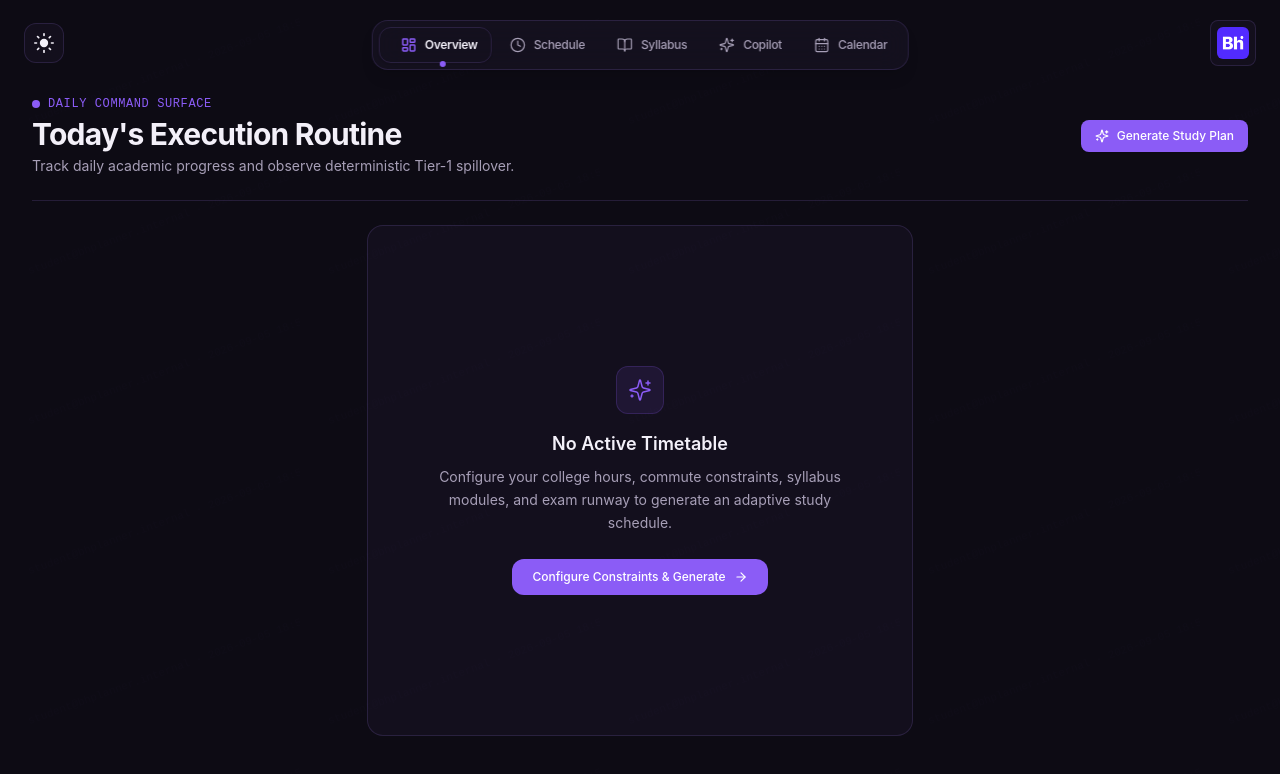
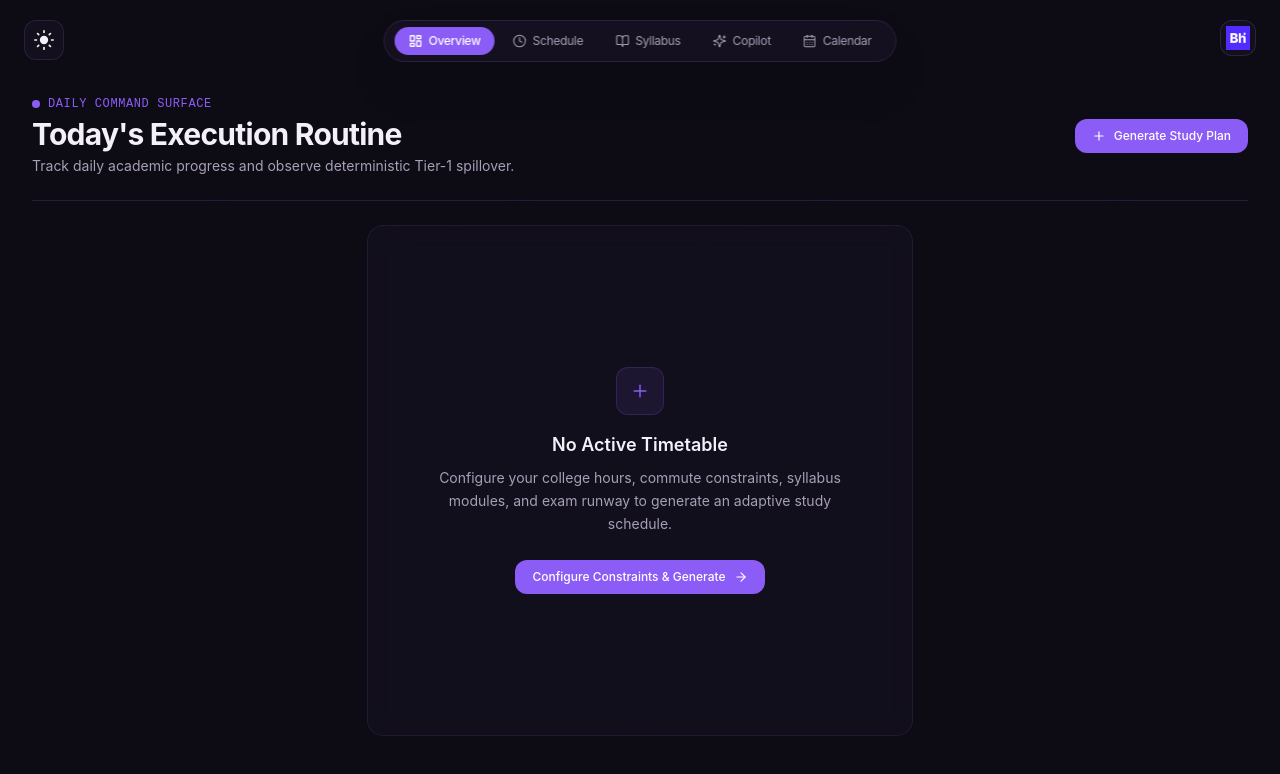
Before and after one commit to rehan-1002/BH_PLANNER, a Next.js app: page /dashboard/overview in a window 1280 px wide. Shown: the top 774 px of the page. Built offline with nearby package versions, Linux system fonts and the light colour scheme.

Commit message:
refactor: design system alignment, kinetic sliding pill, and header anchors

```diff
--- a/app/auth/page.tsx
+++ b/app/auth/page.tsx
@@ -1,4 +1,5 @@
-import { BhLogo } from "@/components/ui/bh-logo";
+import Link from "next/link";
+import { ThemeToggle } from "@/components/theme-toggle";
 import { AuthSwitch } from "@/components/ui/auth-switch";
 
 export const metadata = {
@@ -9,9 +10,35 @@ export const metadata = {
 export default function AuthPage() {
   return (
     <div className="relative w-full min-h-screen flex flex-col items-center justify-center px-6 py-20 overflow-hidden">
+      {/* Top-Left: Theme Toggle */}
+      <div className="fixed top-5 left-6 z-50">
+        <ThemeToggle />
+      </div>
+
+      {/* Top-Right: Refined Frosted Logo Badge */}
+      <div className="fixed top-5 right-6 z-50">
+        <Link
+          aria-label="BH Planner Home"
+          className="flex items-center justify-center size-9 rounded-xl border border-[rgba(147,112,219,0.2)] bg-[rgba(26,21,38,0.55)] backdrop-blur-md overflow-hidden hover:border-[#8b5cf6] transition-colors"
+          href="/"
+        >
+          <img
+            src="/BH LOGO.webp"
+            alt="BH Logo"
+            className="size-6 object-contain"
+          />
+        </Link>
+      </div>
+
       {/* Brand Header */}
       <div className="flex flex-col items-center mb-8 space-y-3">
-        <BhLogo size="md" withBadge={true} linkTo="/" />
+        <div className="flex items-center justify-center size-12 rounded-2xl border border-[rgba(147,112,219,0.25)] bg-[rgba(26,21,38,0.65)] backdrop-blur-md overflow-hidden shadow-md">
+          <img
+            src="/BH LOGO.webp"
+            alt="BH Logo"
+            className="size-8 object-contain"
+          />
+        </div>
         <div className="text-center">
           <h1 className="text-lg font-medium text-foreground tracking-tight">
             Academic Access Gateway
--- a/app/dashboard/layout.tsx
+++ b/app/dashboard/layout.tsx
@@ -1,3 +1,5 @@
+import Link from "next/link";
+import { ThemeToggle } from "@/components/theme-toggle";
 import { KineticNav } from "@/components/ui/kinetic-nav";
 import { CaptureShield } from "@/components/security/capture-shield";
 
@@ -14,9 +16,30 @@ export default function DashboardLayout({
   return (
     <CaptureShield userEmail="student@bhplanner.internal" enableBlurProtection={true} enableWatermark={true}>
       <div className="relative w-full min-h-screen flex flex-col pt-24 pb-16 px-4 sm:px-8 max-w-7xl mx-auto">
-        {/* Centered Kinetic Navigation Dock */}
+        {/* Global Dashboard Fixed Header Anchors */}
+        {/* Top-Left: Theme Toggle */}
+        <div className="fixed top-5 left-6 z-50">
+          <ThemeToggle />
+        </div>
+
+        {/* Top-Center: Kinetic Navigation Dock */}
         <div className="fixed top-5 left-1/2 -translate-x-1/2 z-40">
           <KineticNav />
+        </div>
+
+        {/* Top-Right: Refined Frosted Logo Badge */}
+        <div className="fixed top-5 right-6 z-50">
+          <Link
+            aria-label="BH Planner Home"
+            className="flex items-center justify-center size-9 rounded-xl border border-[rgba(147,112,219,0.2)] bg-[rgba(26,21,38,0.55)] backdrop-blur-md overflow-hidden hover:border-[#8b5cf6] transition-colors"
+            href="/dashboard/overview"
+          >
+            <img
+              src="/BH LOGO.webp"
+              alt="BH Logo"
+              className="size-6 object-contain"
+            />
+          </Link>
         </div>
 
         {/* Dynamic Route Content */}
--- a/app/dashboard/overview/page.tsx
+++ b/app/dashboard/overview/page.tsx
@@ -8,6 +8,7 @@ import {
   AlertTriangle,
   RotateCcw,
   Sparkles,
+  Plus,
   Lock,
   ArrowRight,
   ShieldCheck,
@@ -143,9 +144,9 @@ export default function OverviewPage() {
           <button
             type="button"
             onClick={() => setShowGeneratorModal(true)}
-            className="inline-flex items-center space-x-2 px-3.5 py-2 rounded-lg bg-accent text-white text-xs font-medium hover:bg-accent-hover transition-colors shadow-sm"
+            className="bg-[#8b5cf6] hover:bg-[#7c3aed] text-white font-medium px-4 py-2 rounded-xl text-xs transition-colors shadow-none flex items-center gap-2 border border-[#8b5cf6]/20 active:scale-95"
           >
-            <Sparkles className="w-3.5 h-3.5" />
+            <Plus className="w-3.5 h-3.5" strokeWidth={2} />
             <span>{activePlan ? "Regenerate Plan" : "Generate Study Plan"}</span>
           </button>
         </div>
@@ -187,9 +188,9 @@ export default function OverviewPage() {
 
       {/* Empty State vs Active Plan State */}
       {!activePlan ? (
-        <div className="flex-1 flex flex-col items-center justify-center p-12 rounded-2xl bg-panel border border-panel-border text-center max-w-2xl mx-auto my-8">
+        <div className="flex-1 flex flex-col items-center justify-center p-12 rounded-2xl bg-[rgba(26,21,38,0.45)] backdrop-blur-md border border-[rgba(147,112,219,0.12)] text-center max-w-2xl mx-auto my-8">
           <div className="w-12 h-12 rounded-xl bg-accent/10 border border-accent/20 flex items-center justify-center text-accent mb-4">
-            <Sparkles className="w-6 h-6" strokeWidth={1.5} />
+            <Plus className="w-5 h-5 text-accent" strokeWidth={1.75} />
           </div>
           <h2 className="text-lg font-semibold text-foreground mb-2">No Active Timetable</h2>
           <p className="text-sm text-muted max-w-md mb-6 leading-relaxed">
@@ -198,10 +199,10 @@ export default function OverviewPage() {
           <button
             type="button"
             onClick={() => setShowGeneratorModal(true)}
-            className="inline-flex items-center space-x-2 px-5 py-2.5 rounded-xl bg-accent text-white text-xs font-medium hover:bg-accent-hover transition-colors"
+            className="bg-[#8b5cf6] hover:bg-[#7c3aed] text-white font-medium px-4 py-2 rounded-xl text-xs transition-colors shadow-none flex items-center gap-2 border border-[#8b5cf6]/20 active:scale-95"
           >
             <span>Configure Constraints & Generate</span>
-            <ArrowRight className="w-3.5 h-3.5" />
+            <ArrowRight className="w-3.5 h-3.5" strokeWidth={2} />
           </button>
         </div>
       ) : (
--- a/app/layout.tsx
+++ b/app/layout.tsx
@@ -1,7 +1,5 @@
 import type { Metadata } from "next";
 import "./globals.css";
-import { ThemeToggle } from "@/components/theme-toggle";
-import { BhLogo } from "@/components/ui/bh-logo";
 import { CaptureShield } from "@/components/security/capture-shield";
 
 export const metadata: Metadata = {
@@ -21,19 +19,6 @@ export default function RootLayout({
   return (
     <html lang="en" className="dark" suppressHydrationWarning>
       <body className="bg-canvas text-foreground min-h-screen relative antialiased selection:bg-accent/30 selection:text-foreground">
-        {/* Global Persistent Shell Anchors */}
-        <header className="fixed top-5 inset-x-6 z-40 flex items-center justify-between pointer-events-none">
-          {/* Top-Left: Theme Toggle */}
-          <div className="pointer-events-auto">
-            <ThemeToggle />
-          </div>
-
-          {/* Top-Right: Canonical BH Logo Frosted Badge */}
-          <div className="pointer-events-auto">
-            <BhLogo size="sm" withBadge={true} linkTo="/" />
-          </div>
-        </header>
-
         {/* Global Security Deterrence Wrapper */}
         <CaptureShield userEmail="student@bhplanner.internal" enableBlurProtection={false} enableWatermark={false}>
           <main className="w-full min-h-screen flex flex-col">
--- a/app/page.tsx
+++ b/app/page.tsx
@@ -4,6 +4,7 @@ import { useState } from "react";
 import Link from "next/link";
 import { motion } from "framer-motion";
 import { ArrowRight } from "lucide-react";
+import { ThemeToggle } from "@/components/theme-toggle";
 import { TextReveal } from "@/components/ui/text-reveal";
 import { HandwritingText } from "@/components/ui/handwriting";
 
@@ -18,6 +19,26 @@ export default function LandingPage() {
 
   return (
     <div className="relative w-full min-h-screen flex flex-col justify-center items-center px-6 py-24 sm:py-32 overflow-hidden">
+      {/* Top-Left: Theme Toggle */}
+      <div className="fixed top-5 left-6 z-50">
+        <ThemeToggle />
+      </div>
+
+      {/* Top-Right: Refined Frosted Logo Badge */}
+      <div className="fixed top-5 right-6 z-50">
+        <Link
+          aria-label="BH Planner Home"
+          className="flex items-center justify-center size-9 rounded-xl border border-[rgba(147,112,219,0.2)] bg-[rgba(26,21,38,0.55)] backdrop-blur-md overflow-hidden hover:border-[#8b5cf6] transition-colors"
+          href="/"
+        >
+          <img
+            src="/BH LOGO.webp"
+            alt="BH Logo"
+            className="size-6 object-contain"
+          />
+        </Link>
+      </div>
+
       {/* Editorial Content Container */}
       <div className="w-full max-w-3xl flex flex-col items-center text-center space-y-10 z-10">
         {/* Documented Sequence: 1. Unorganised planning? 2. No schedule? 3. ALL solution is here */}
--- a/components/ui/kinetic-nav.tsx
+++ b/components/ui/kinetic-nav.tsx
@@ -28,11 +28,11 @@ const navItems: NavItem[] = [
 ];
 
 /**
- * Individual Magnetic Kinetic Navigation Item
- * Implements exact magnetic cursor pull with:
- * deltaX = (e.clientX - rect.left - rect.width / 2) * 0.2
- * deltaY = (e.clientY - rect.top - rect.height / 2) * 0.2
- * and spring transition { type: "spring", stiffness: 350, damping: 15 } on release.
+ * Magnetic Kinetic Navigation Item
+ * Calculates offset from button center:
+ * deltaX = (e.clientX - rect.left - rect.width / 2) * 0.15
+ * deltaY = (e.clientY - rect.top - rect.height / 2) * 0.15
+ * Animates text/icon toward (deltaX, deltaY), resetting to (0, 0) with a spring on onMouseLeave.
  */
 function KineticNavItem({
   item,
@@ -47,8 +47,8 @@ function KineticNavItem({
   const handleMouseMove = (e: React.MouseEvent<HTMLAnchorElement>) => {
     if (!ref.current) return;
     const rect = ref.current.getBoundingClientRect();
-    const deltaX = (e.clientX - rect.left - rect.width / 2) * 0.2;
-    const deltaY = (e.clientY - rect.top - rect.height / 2) * 0.2;
+    const deltaX = (e.clientX - rect.left - rect.width / 2) * 0.15;
+    const deltaY = (e.clientY - rect.top - rect.height / 2) * 0.15;
     setOffset({ x: deltaX, y: deltaY });
   };
 
@@ -64,63 +64,38 @@ function KineticNavItem({
       href={item.href}
       onMouseMove={handleMouseMove}
       onMouseLeave={handleMouseLeave}
-      className={`relative px-3.5 py-2.5 rounded-xl text-xs font-medium transition-colors focus:outline-none focus:ring-1 focus:ring-accent flex items-center space-x-2 ${
-        isActive ? "text-foreground font-semibold" : "text-muted hover:text-foreground"
+      className={`relative px-3.5 py-1.5 rounded-full text-xs transition-colors focus:outline-none flex items-center gap-1.5 ${
+        isActive
+          ? "text-white font-medium relative z-10"
+          : "text-[#a79fb7] hover:text-[#f3f0f9] relative z-10 transition-colors"
       }`}
     >
-      {/* Elastic Kinetic Active Pill */}
+      {/* Sliding Kinetic Pill Backdrop */}
       {isActive && (
         <motion.div
-          layoutId="sterling-gate-kinetic-pill"
-          transition={{
-            type: "spring",
-            stiffness: 400,
-            damping: 30,
-          }}
-          className="absolute inset-0 rounded-xl bg-panel-solid border border-panel-border shadow-sm z-0"
+          layoutId="kinetic-active-pill"
+          className="absolute inset-0 rounded-full bg-[#8b5cf6]"
+          transition={{ type: "spring", stiffness: 380, damping: 30 }}
         />
       )}
 
       {/* Magnetic Floating Content */}
-      <motion.div
+      <motion.span
         animate={{ x: offset.x, y: offset.y }}
-        transition={{
-          type: "spring",
-          stiffness: 350,
-          damping: 15,
-        }}
-        className="relative z-10 flex items-center space-x-2"
+        transition={{ type: "spring", stiffness: 350, damping: 15 }}
+        className="relative z-10 flex items-center gap-1.5"
       >
-        <span className="inline-flex items-center justify-center">
-          <Icon
-            className={`w-4 h-4 transition-colors ${
-              isActive ? "text-accent" : "text-muted"
-            }`}
-            strokeWidth={isActive ? 2.2 : 1.75}
-          />
-        </span>
-
-        <span className="hidden sm:inline-block tracking-tight select-none">
-          {item.name}
-        </span>
-      </motion.div>
-
-      {/* Active Indicator Micro-Dot */}
-      {isActive && (
-        <motion.div
-          layoutId="sterling-gate-active-dot"
-          transition={{ type: "spring", stiffness: 400, damping: 30 }}
-          className="absolute -bottom-1 left-1/2 -translate-x-1/2 w-1.5 h-1.5 rounded-full bg-accent z-10"
-        />
-      )}
+        <Icon className="w-3.5 h-3.5 shrink-0" strokeWidth={isActive ? 2.2 : 1.75} />
+        <span className="tracking-tight select-none">{item.name}</span>
+      </motion.span>
     </Link>
   );
 }
 
 /**
- * @hardikkashiyani123456788/components/sterling-gate-kinetic-navigation
- * Floating kinetic navigation dock with magnetic cursor pull,
- * spring active pill indicator, and frosted glass styling.
+ * Refactored Kinetic Navigation Dock
+ * Outer pill container: rounded-full border border-[rgba(147,112,219,0.18)] bg-[rgba(26,21,38,0.65)] backdrop-blur-xl px-2.5 py-1.5 shadow-2xl flex items-center gap-1
+ * Removed floating dot completely.
  */
 export function KineticNav() {
   const pathname = usePathname();
@@ -128,15 +103,8 @@ export function KineticNav() {
   return (
     <nav
       aria-label="Dashboard Kinetic Navigation Dock"
-      className="relative flex items-center p-1.5 rounded-2xl shadow-lg select-none"
-      style={{
-        background: "rgba(26, 21, 38, 0.6)",
-        backdropFilter: "blur(16px)",
-        WebkitBackdropFilter: "blur(16px)",
-        border: "1px solid rgba(147, 112, 219, 0.18)",
-      }}
+      className="rounded-full border border-[rgba(147,112,219,0.18)] bg-[rgba(26,21,38,0.65)] backdrop-blur-xl px-2.5 py-1.5 shadow-2xl flex items-center gap-1 select-none"
     >
-      <div className="flex items-center space-x-1">
       {navItems.map((item) => {
         const isActive =
           pathname === item.href ||
@@ -150,7 +118,6 @@ export function KineticNav() {
           />
         );
       })}
-      </div>
     </nav>
   );
 }
```
Also changed, not shown: 1 other file (tests, documents, lock files or other folders). Lines whose indentation alone changed are shown as unchanged.
